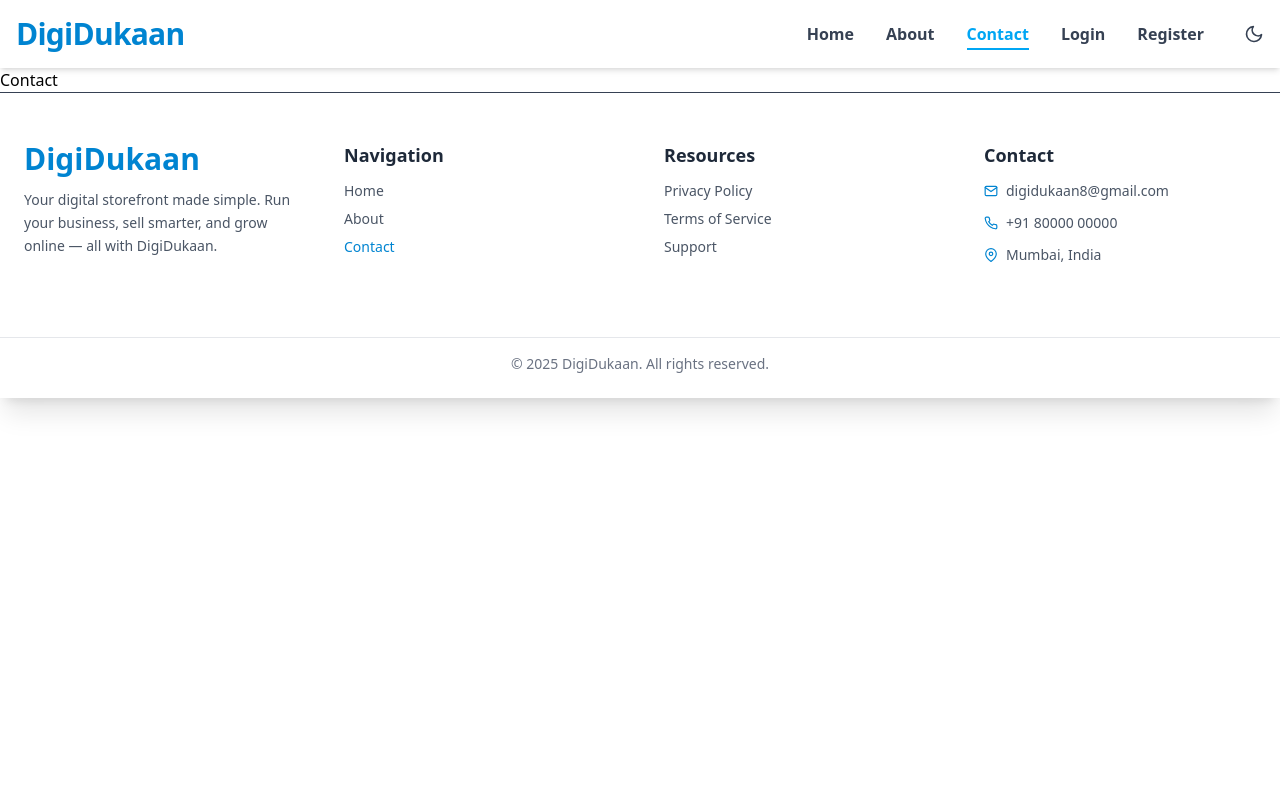
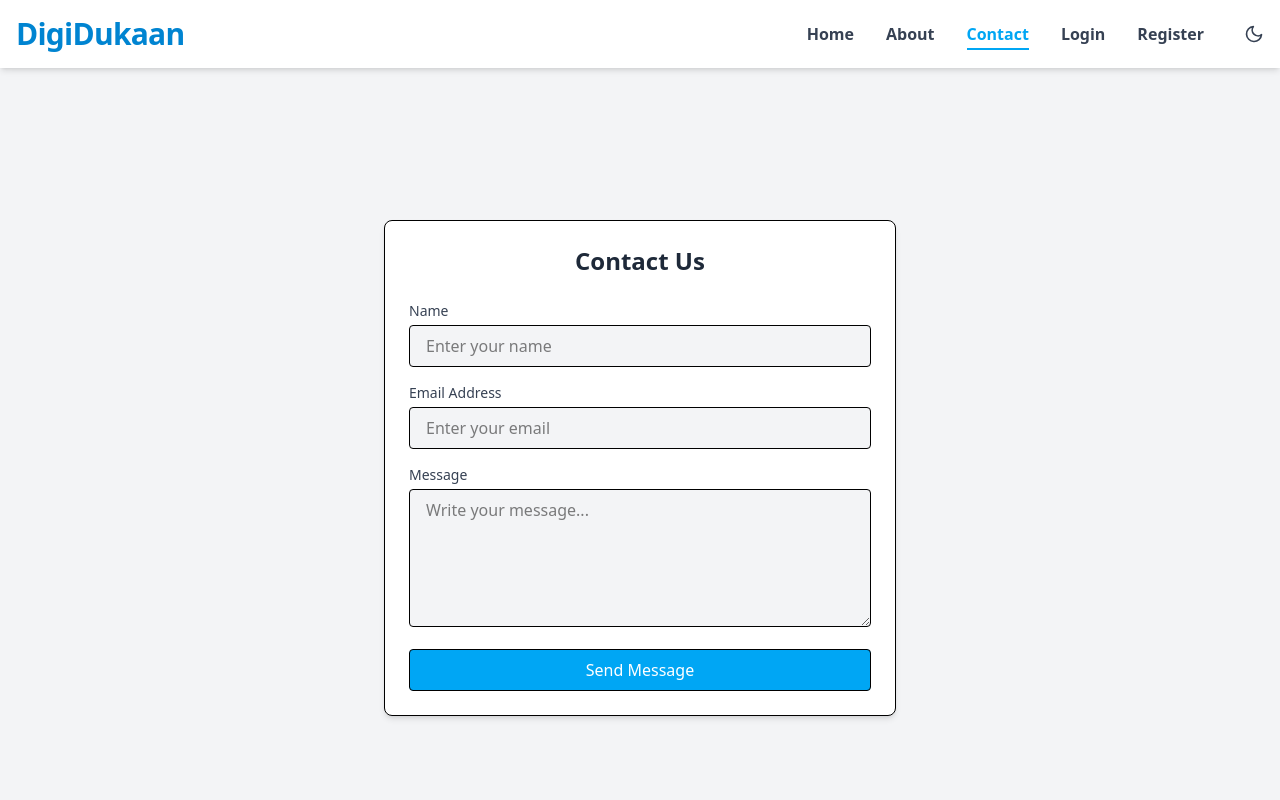
Before and after one commit to digidukaan8-ui/DigiDukaan, a React (Vite) app in the folder client/: page /contact in a window 1280 px wide. Shown: the top 800 px of the page. Built offline with nearby package versions, Linux system fonts and the light colour scheme.

Commit message:
add contact page

```diff
--- a/client/src/pages/Contact.jsx
+++ b/client/src/pages/Contact.jsx
@@ -1,9 +1,87 @@
-import React from 'react'
+import { useForm } from 'react-hook-form'
 
-function Contact() {
+export default function Contact() {
+  const {
+    register,
+    handleSubmit,
+    formState: { errors },
+    reset,
+  } = useForm()
+
+  const onSubmit = (data) => {
+    console.log('Contact Form Data:', data)
+    alert('Your message has been sent!')
+    reset()
+  }
+
   return (
-    <div>Contact</div>
+    <div className="min-h-screen py-20 flex justify-center items-center bg-gray-100 text-black dark:bg-neutral-950 dark:text-white">
+      <div className="w-full max-w-lg mx-5 p-6 rounded-lg shadow-md border border-black dark:border-white bg-white dark:bg-neutral-900 space-y-6">
+        <h2 className="text-2xl font-semibold text-center text-gray-800 dark:text-white">
+          Contact Us
+        </h2>
+
+        <form onSubmit={handleSubmit(onSubmit)} className="space-y-4">
+          <div>
+            <label htmlFor="name" className="block mb-1 text-sm text-gray-700 dark:text-gray-300">
+              Name
+            </label>
+            <input
+              id="name"
+              type="text"
+              placeholder="Enter your name"
+              autoComplete='name'
+              className="w-full px-4 py-2 border rounded bg-gray-100 dark:bg-neutral-950 dark:border-gray-400 text-black dark:text-white"
+              {...register('name', { required: 'Name is required' })}
+            />
+            {errors.name && <p className="text-red-500 text-sm mt-1">{errors.name.message}</p>}
+          </div>
+
+          <div>
+            <label htmlFor="email" className="block mb-1 text-sm text-gray-700 dark:text-gray-300">
+              Email Address
+            </label>
+            <input
+              id="email"
+              type="email"
+              placeholder="Enter your email"
+              autoComplete='email'
+              className="w-full px-4 py-2 border rounded bg-gray-100 dark:bg-neutral-950 dark:border-gray-400 text-black dark:text-white"
+              {...register('email', {
+                required: 'Email is required',
+                pattern: {
+                  value: /^\S+@\S+$/i,
+                  message: 'Invalid email address',
+                },
+              })}
+            />
+            {errors.email && <p className="text-red-500 text-sm mt-1">{errors.email.message}</p>}
+          </div>
+
+          <div>
+            <label htmlFor="message" className="block mb-1 text-sm text-gray-700 dark:text-gray-300">
+              Message
+            </label>
+            <textarea
+              id="message"
+              rows={5}
+              placeholder="Write your message..."
+              className="w-full px-4 py-2 border rounded bg-gray-100 dark:bg-neutral-950 dark:border-gray-400 text-black dark:text-white"
+              {...register('message', { required: 'Message is required' })}
+            ></textarea>
+            {errors.message && <p className="text-red-500 text-sm mt-1">{errors.message.message}</p>}
+          </div>
+
+          <div className="flex justify-center">
+            <button
+              type="submit"
+              className="w-full py-2 px-4 bg-sky-500 text-white border border-black dark:border-white rounded hover:bg-sky-600 transition-all"
+            >
+              Send Message
+            </button>
+          </div>
+        </form>
+      </div>
+    </div>
   )
 }
-
-export default Contact;
```
